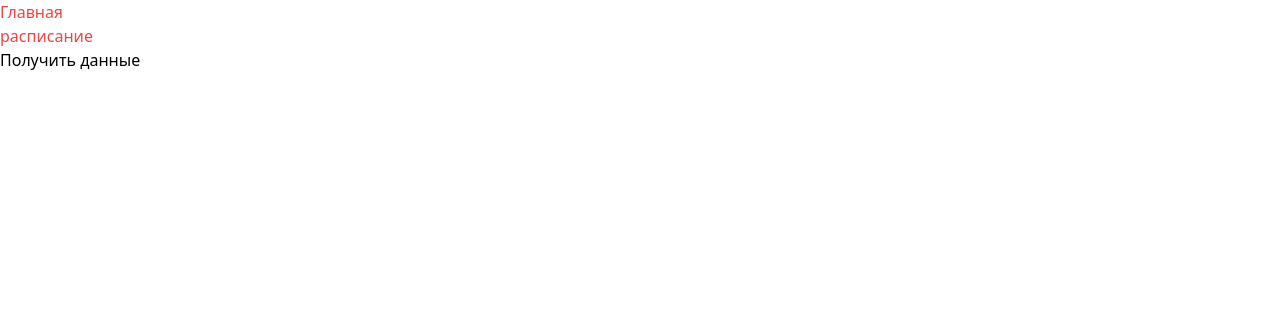
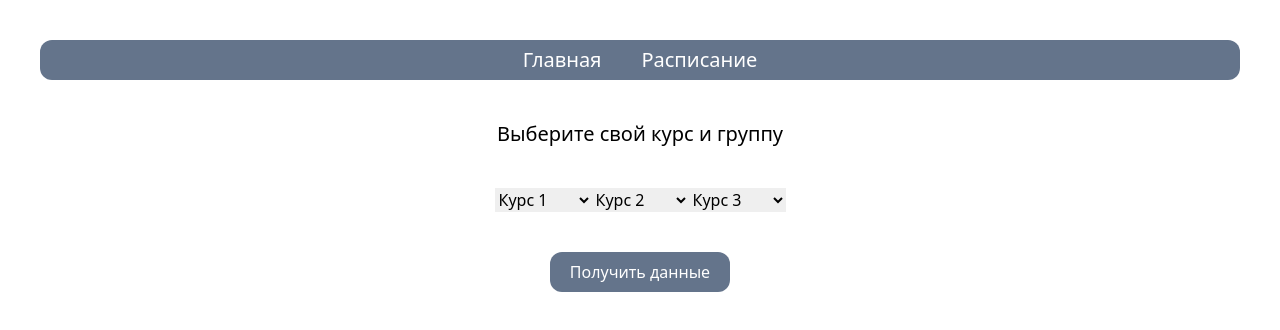
Before and after one commit to L-Arzt/ithubproject, a Next.js app: page /User/TimeTable in a window 1280 px wide. Shown: the top 330 px of the page. Built offline with nearby package versions, Linux system fonts and the light colour scheme.

Commit message:
0.4 add timetable on page

```diff
--- a/app/User/TimeTable/page.js
+++ b/app/User/TimeTable/page.js
@@ -1,24 +1,94 @@
 'use client'
+import { useState } from 'react';
+
 export default function TimeTable() {
+    const [groupId, setGroupId] = useState(null);
+    const [data, setData] = useState(null); // добавьте это состояние для хранения данных
+
+    const groupsCourse1 = {
+        'группа 11': 53159,
+        'группа 12': 53019
+    };
+
+    const groupsCourse2 = {
+        'группа 21': 53015,
+        'группа 22': 53016
+    };
+
+    const groupsCourse3 = {
+        'группа 31': 53011,
+        'группа 32': 53012
+    };
 
     const fetchData = () => {
-        fetch('https://edu.donstu.ru/api/Rasp?idGroup=53686&i')
+        if (groupId) {
+            fetch(`https://edu.donstu.ru/api/Rasp?idGroup=${groupId}&i`)
                 .then((response) => {
-
                     return response.json();
-
                 })
                 .then((data) => {
+                    setData(data);
                     console.log(data);
+                })
+                .catch(function (error) {
+                    alert(
+                        'Произошла ошибка: ' +
+                        error.message
+                    );
                 });
+
+        } else {
+            alert('Выберите группу');
+        }
     }
 
+    return (
+        <section className='flex items-center justify-center flex-col gap-10'>
+            <h1 className='text-xl'>Выберите свой курс и группу</h1>
 
-    return (
+            <section>
+                <select onChange={(e) => setGroupId(groupsCourse1[e.target.value])}>
+                    <option value="">Курс 1</option>
+                    {Object.keys(groupsCourse1).map((group) => (
+                        <option key={group} value={group}>{group}</option>
+                    ))}
+                </select>
 
+                <select onChange={(e) => setGroupId(groupsCourse2[e.target.value])}>
+                    <option value="">Курс 2</option>
+                    {Object.keys(groupsCourse2).map((group) => (
+                        <option key={group} value={group}>{group}</option>
+                    ))}
+                </select>
+
+                <select onChange={(e) => setGroupId(groupsCourse3[e.target.value])}>
+                    <option value="">Курс 3</option>
+                    {Object.keys(groupsCourse3).map((group) => (
+                        <option key={group} value={group}>{group}</option>
+                    ))}
+                </select>
+            </section>
+
+            <button className='flex items-center text-white bg-slate-500 px-5 py-2 rounded-xl' onClick={fetchData}>Получить данные</button>
+
+            {data && (
                 <div>
-            <button onClick={fetchData}>Получить данные</button>
+                    <p>Группа: {data.data.info.group.name}</p>
+
+                    <section className='flex items-center justify-between flex-wrap'>
+                        {data && data.data.rasp.map((item, index) => (
+                            <div className='flex items-start justify-center flex-col  p-3 bg-slate-500' key={index}>
+                                <p>Дата: {item.дата}</p>
+                                <p>Дисциплина: {item.дисциплина}</p>
+                                <p>Преподаватель: {item.преподаватель}</p>
+                                <p>Аудитория: {item.аудитория}</p>
+                                {/* добавьте здесь больше полей по мере необходимости */}
                             </div>
+                        ))}
+                    </section>
 
+                </div>
+            )}
+        </section>
     )
 }
--- a/app/components/Header.jsx
+++ b/app/components/Header.jsx
@@ -4,12 +4,13 @@ import React from "react";
 export default async function Header() {
 
     return (
-        <header>
-
-            <ul>
-                <li><Link className="text-red-500" href={"/"}>Главная</Link></li>
-                <li><Link className="text-red-500" href={"/User/TimeTable"}>расписание</Link></li>
-            </ul>
+        <header className="flex items-center justify-center  h-10 m-[40px] bg-slate-500 rounded-xl">
+            <nav className=" text-white text-xl">
+                <ul className="flex items-center justify-around gap-10">
+                    <li><Link className=" " href={"/"}>Главная</Link></li>
+                    <li> <Link className=" " href={"/User/TimeTable"}>Расписание</Link></li>
+                </ul>
+            </nav>
         </header>
     )
 }
--- a/app/page.js
+++ b/app/page.js
@@ -3,6 +3,6 @@ import React from 'react'
 
 export default function Home() {
     return (
-        <div>привет</div>
+        <div>Главная страница</div>
     )
 }
```
Lines whose indentation alone changed are shown as unchanged.
